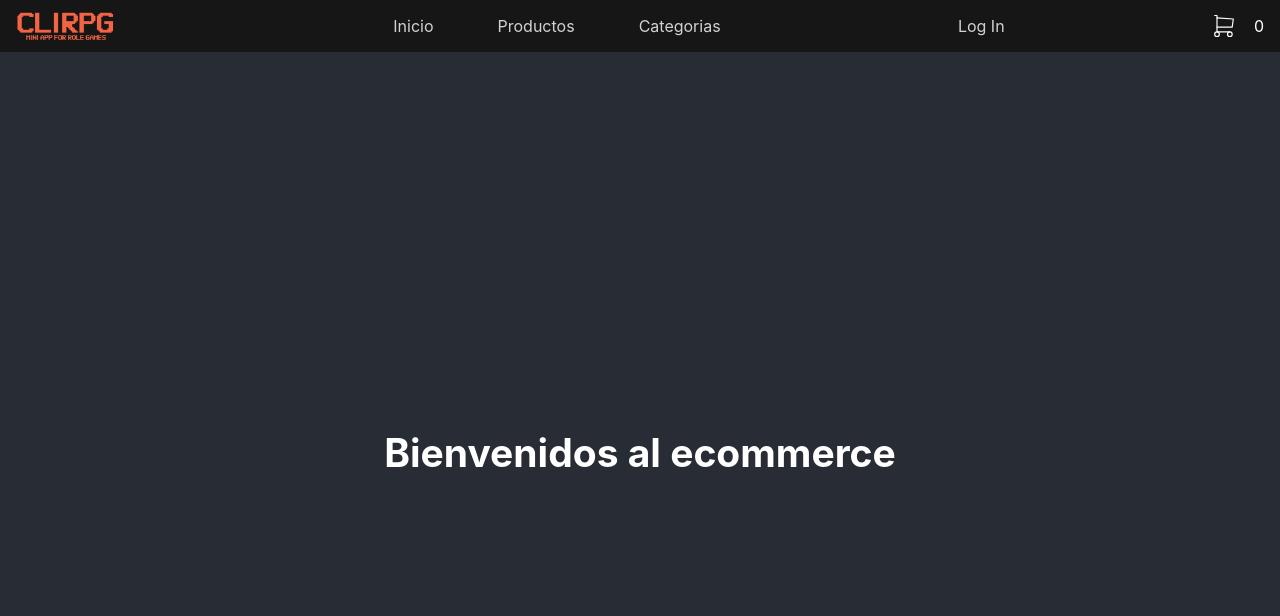
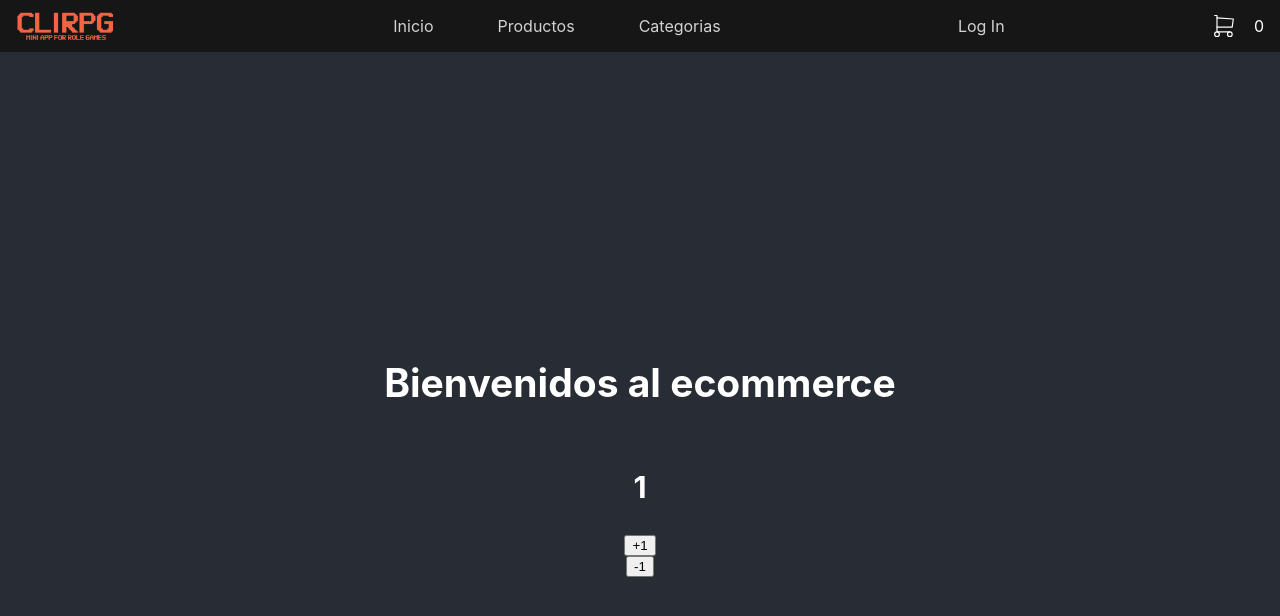
Before and after one commit to dnmartel/ReactJS-Coder, a React (Create React App) app: page / in a window 1280 px wide. Shown: the top 616 px of the page. Built offline with nearby package versions, Linux system fonts and the light colour scheme.

Commit message:
ItemCount -

```diff
--- a/src/App.js
+++ b/src/App.js
@@ -1,17 +1,15 @@
 import './App.css';
 import NavBar from './components/NavBar/NavBar';
 import ItemListContainer from './components/ItemListContainer/ItemListContainer';
-import { useState } from 'react';
-import ItemCount from './components/ItemCount/ItemCount';
 
 function App() {
+
+
   return (
     <div className="App">
       <NavBar />
       <main className="App-header">
-        <ItemListContainer greeting="Bienvenidos al ecommerce">
-            <ItemCount stock="5" initial="1" />
-        </ItemListContainer>
+        <ItemListContainer greeting="Bienvenidos al ecommerce" />
       </main>
     </div>
   );
--- a/src/components/CartWidget/CartWidget.jsx
+++ b/src/components/CartWidget/CartWidget.jsx
@@ -4,7 +4,7 @@ let styles =
         width: "1.75em",
         height: "1.75em",
         margin: 0,
-        "margin-right": "1em"
+        marginRight: "1em"
     },
     itemsCarrito: {
         margin: 0,
@@ -13,9 +13,9 @@ let styles =
     },
     cart: {
         display: "flex",
-        "flex-flow": "row",
-        "justify-content": "center",
-        "align-items": "center",
+        flexFlow: "row",
+        justifyContent: "center",
+        alignItems: "center",
     }
 }
 
@@ -24,7 +24,7 @@ let itemsCarrito = 0;
 const CartWidget = () => {
     return (
         <div style={styles.cart}>
-            <svg style={styles.svg} class="icon icon-tabler icon-tabler-shopping-cart" viewBox="0 0 24 24" stroke-width="1" stroke="#ffffff" fill="none" stroke-linecap="round" stroke-linejoin="round">
+            <svg style={styles.svg} className="icon icon-tabler icon-tabler-shopping-cart" viewBox="0 0 24 24" stroke-width="1" stroke="#ffffff" fill="none" stroke-linecap="round" stroke-linejoin="round">
                 <path stroke="none" d="M0 0h24v24H0z" fill="none" />
                 <circle cx="6" cy="19" r="2" />
                 <circle cx="17" cy="19" r="2" />
--- /dev/null
+++ b/src/components/ItemCount/Display.js
@@ -0,0 +1,11 @@
+import React from 'react';
+
+const Display = ({ valor }) => {
+    return (
+        <h3>
+            {valor}
+        </h3>
+    );
+}
+
+export default Display;
--- a/src/components/ItemCount/ItemCount.jsx
+++ b/src/components/ItemCount/ItemCount.jsx
@@ -1,10 +1,19 @@
-const ItemCount = ({stock, initial, onAdd}) => {
+import Display from "./Display";
+import { useState } from 'react';
 
+
+const ItemCount = ({ stock, initial }) => {
+
+    const [contador, setContador] = useState(initial);
 
 
     return (
         <>
+            <Display valor={(stock < contador) ? setContador("No hay más stock") : contador} />
+            <button onClick={() => { setContador(contador + 1) }}> +1</button>
+            <button onClick={() => { setContador(contador - 1) }}> -1</button>
 
+            {(contador < 0) && setContador(0)}
         </>
     );
 }
--- a/src/components/ItemListContainer/ItemListContainer.jsx
+++ b/src/components/ItemListContainer/ItemListContainer.jsx
@@ -1,7 +1,11 @@
-const ItemListContainer = ({greeting}) => {
+import ItemCount from "../ItemCount/ItemCount";
+
+const ItemListContainer = ({ greeting }) => {
+
     return (
         <>
             <h2>{greeting}</h2>
+            <ItemCount stock={10} initial={1} />
         </>
     );
 }
```
